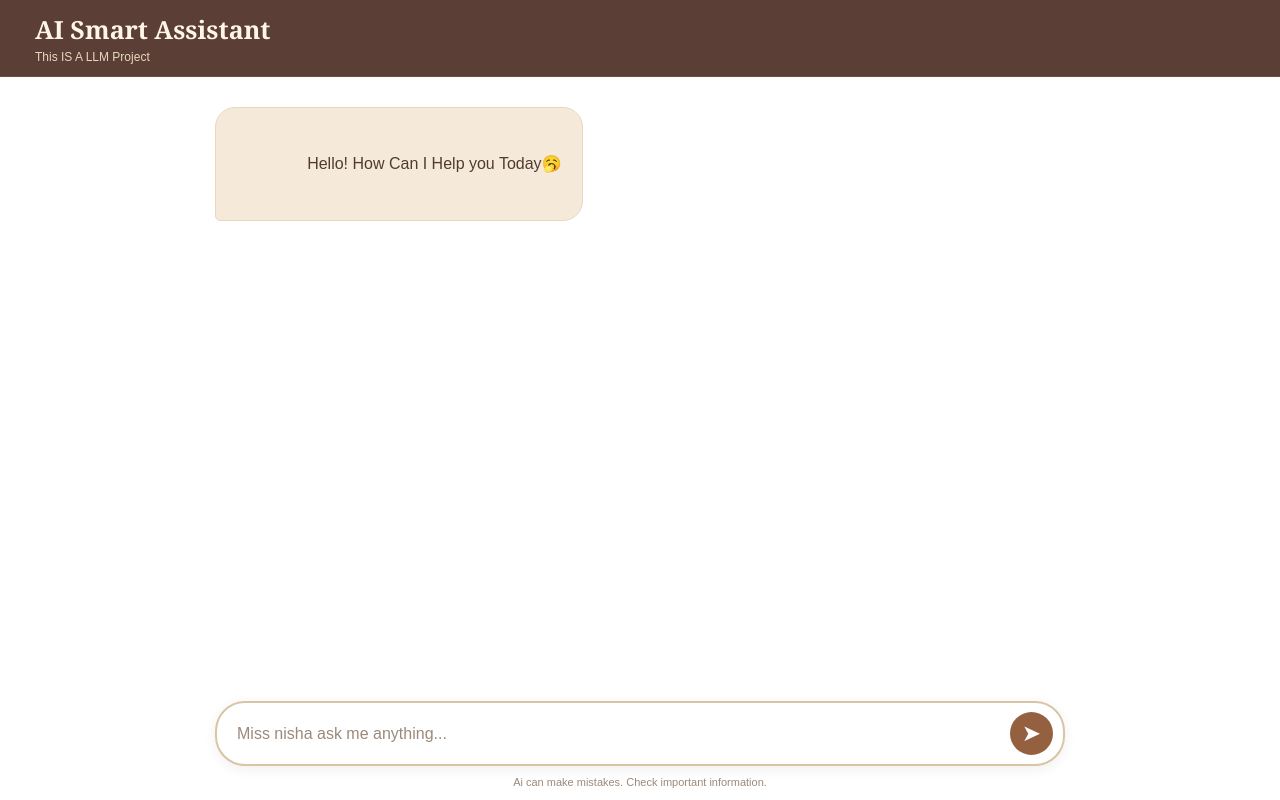
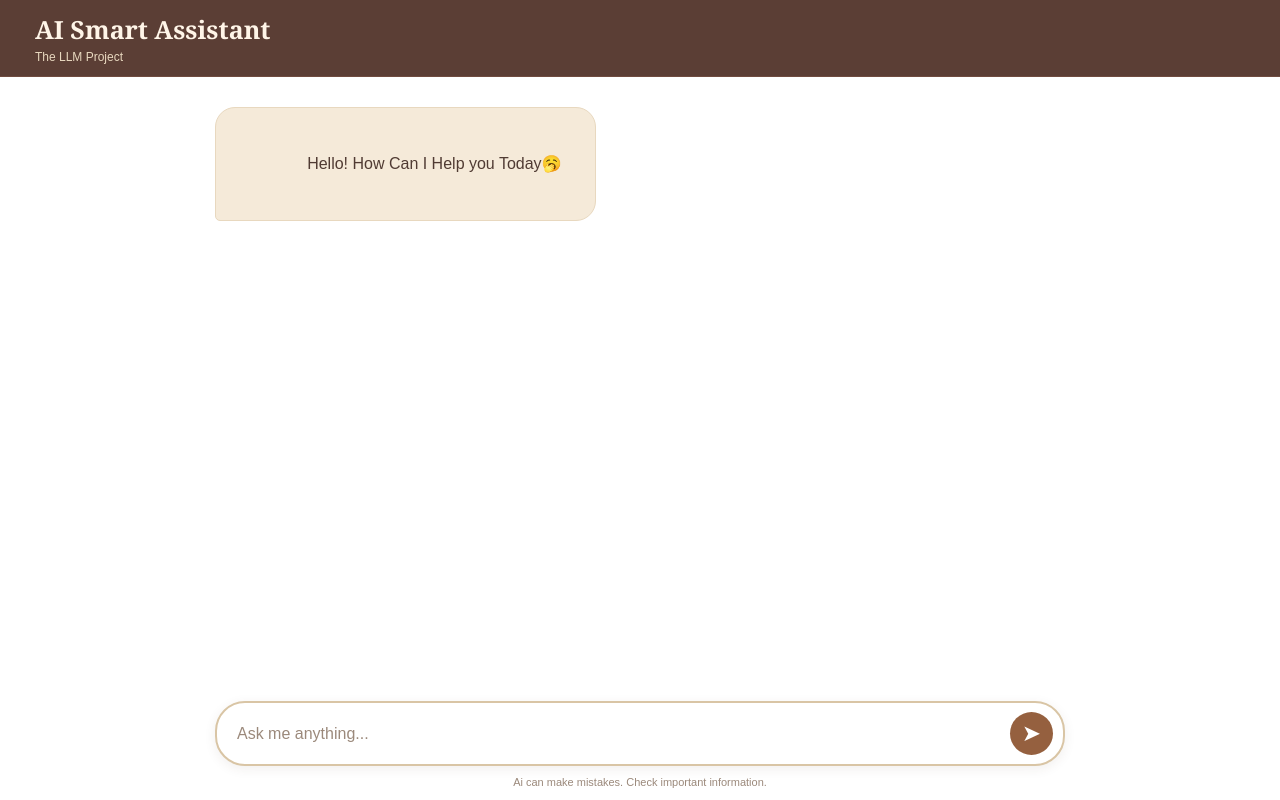
Before and after one commit to UpendraSisodiya/AI-Smart-Assistant-Chatbot, a website: page public/index.html in a window 1280 px wide. Drawn offline with Linux system fonts and the light colour scheme.

Commit message:
Newer Update

```diff
--- a/public/index.html
+++ b/public/index.html
@@ -19,7 +19,7 @@
             <div class="logo">
                 <h2>AI Smart Assistant</h2>
             </div>
-            <p>This IS A LLM Project</p>
+            <p>The LLM Project</p>
         </header>
 
         <!-- Chat Area -->
@@ -43,7 +43,7 @@
                 <input
                     type="text"
                     id="user-input"
-                    placeholder="Miss nisha ask me anything..."
+                    placeholder="Ask me anything..."
                     autocomplete="off"
                 >
 
@@ -62,6 +62,5 @@
     </div>
 
     <script src="script.js"></script>
-
 </body>
 </html>
```
